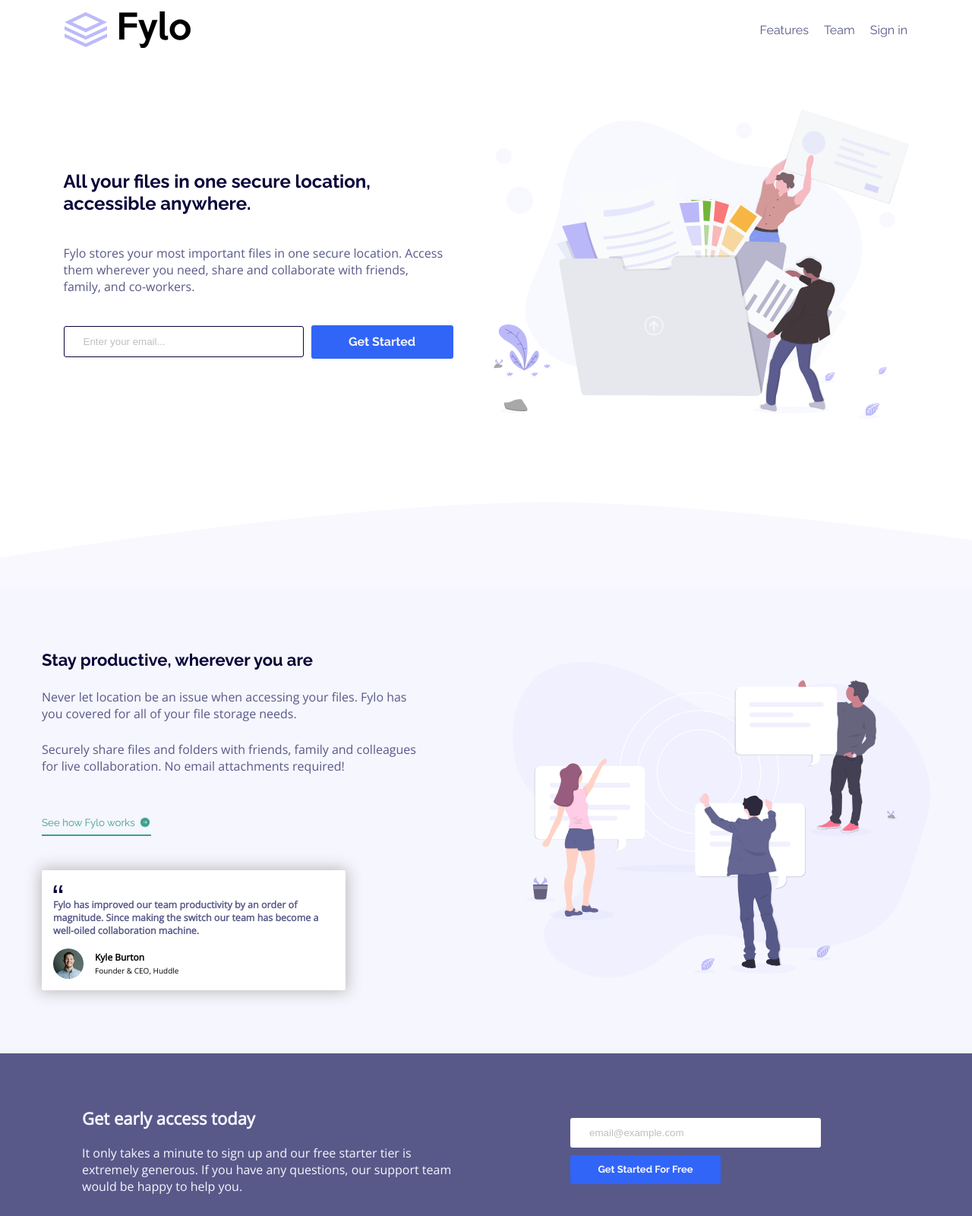
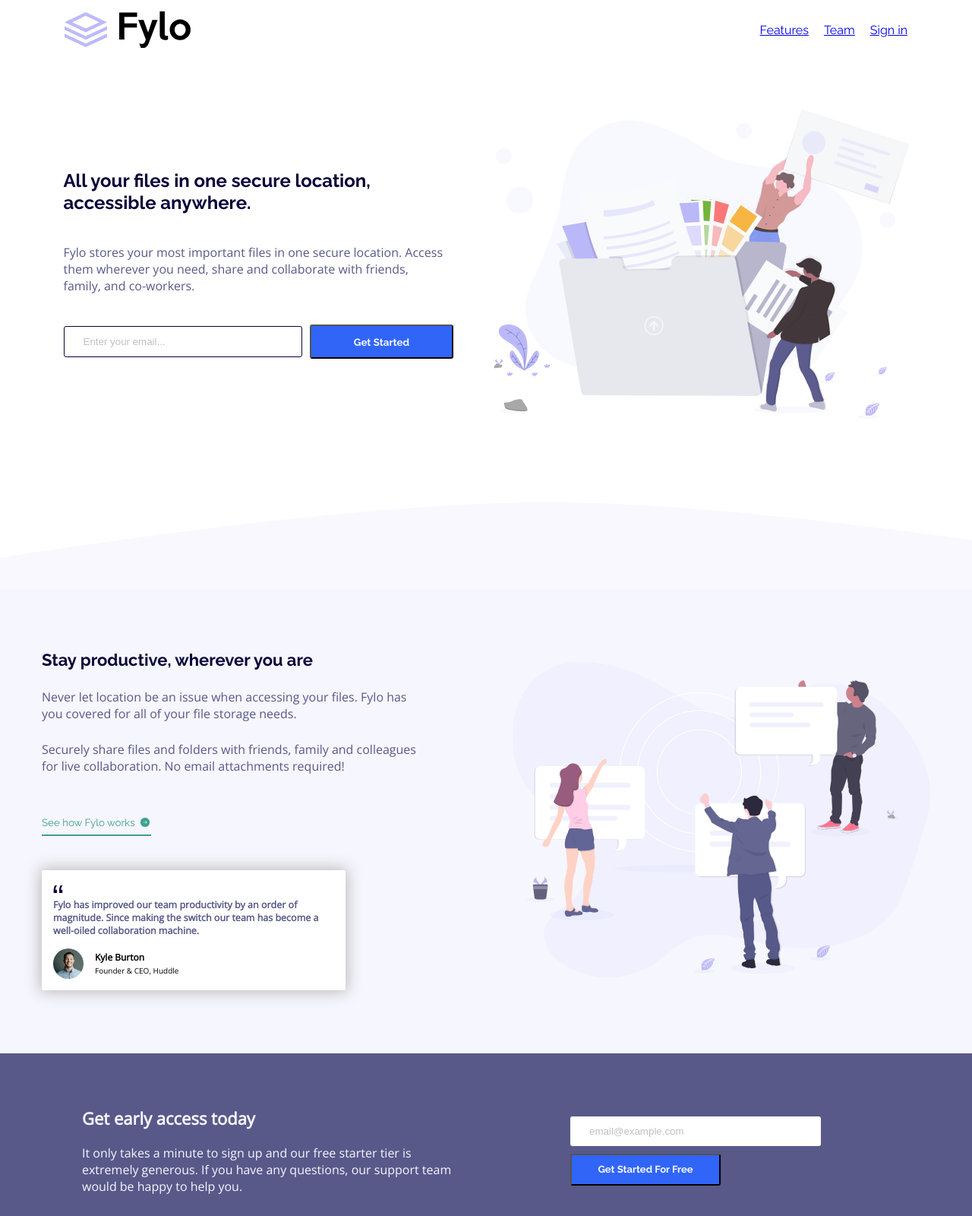
Before and after one commit to bmyab/Fylo-Landing-Page, a plain HTML site: page index.html in a window 1280 px wide. Shown: the top 1600 px of the page at 76% size. Drawn offline with nearby package versions, Linux system fonts and the light colour scheme.

Commit message:
Add files via upload

```diff
--- a/index.html
+++ b/index.html
@@ -17,9 +17,9 @@
     <header class="main__header">
       <img class="header-img" src="assets/images/logo.svg" alt="Image logo">
       <nav class="nav">
-        <li class="links"><a href="#">Features</a></li>
-        <li class="links"><a href="#">Team</a></li>
-        <li class="links"><a href="#">Sign in</a></li>
+        <a href="#" class="links">Features</a></li>
+        <a href="#" class="links">Team</a></li>
+        <a href="#" class="links">Sign in</a></li>
       </nav>
     </header>
     <section class="main__hero">
@@ -31,7 +31,7 @@
           family, and co-workers.</p>
         <form action="#" class="hero__form">
           <input type="email" placeholder="Enter your email..." required>
-          <a class="cta" type="submit">Get Started</a>
+          <button class="cta" type="submit">Get Started</button>
         </form>
       </div>
     </section>
@@ -73,7 +73,7 @@
       </div>
       <form action="#" class="hero__form">
         <input type="email" placeholder="email@example.com" required>
-        <a class="cta cta-sm" type="submit">Get Started For Free</a>
+        <button class="cta cta-sm" type="submit">Get Started For Free</button>
       </form>
     </div>
   </section>
@@ -90,19 +90,19 @@
         <p>example@fylo.com</p>
       </div>
     </div>
-    <ul class="footer__links">
-      <div class="col">
+    <div class="footer__links">
+      <ul class="col">
         <li>About Us</li>
         <li>Jobs</li>
         <li>Press</li>
         <li>Blog</li>
-      </div>
-      <div class="col">
+      </ul>
+      <ul class="col">
         <li>Contact Us</li>
         <li>Terms</li>
         <li>Privacy</li>
-      </div>
-    </ul>
+      </ul>
+    </div>
     <div class="footer__social">
       <i class="fa-brands fa-facebook-f"></i>
       <i class="fa-brands fa-twitter"></i>
```
